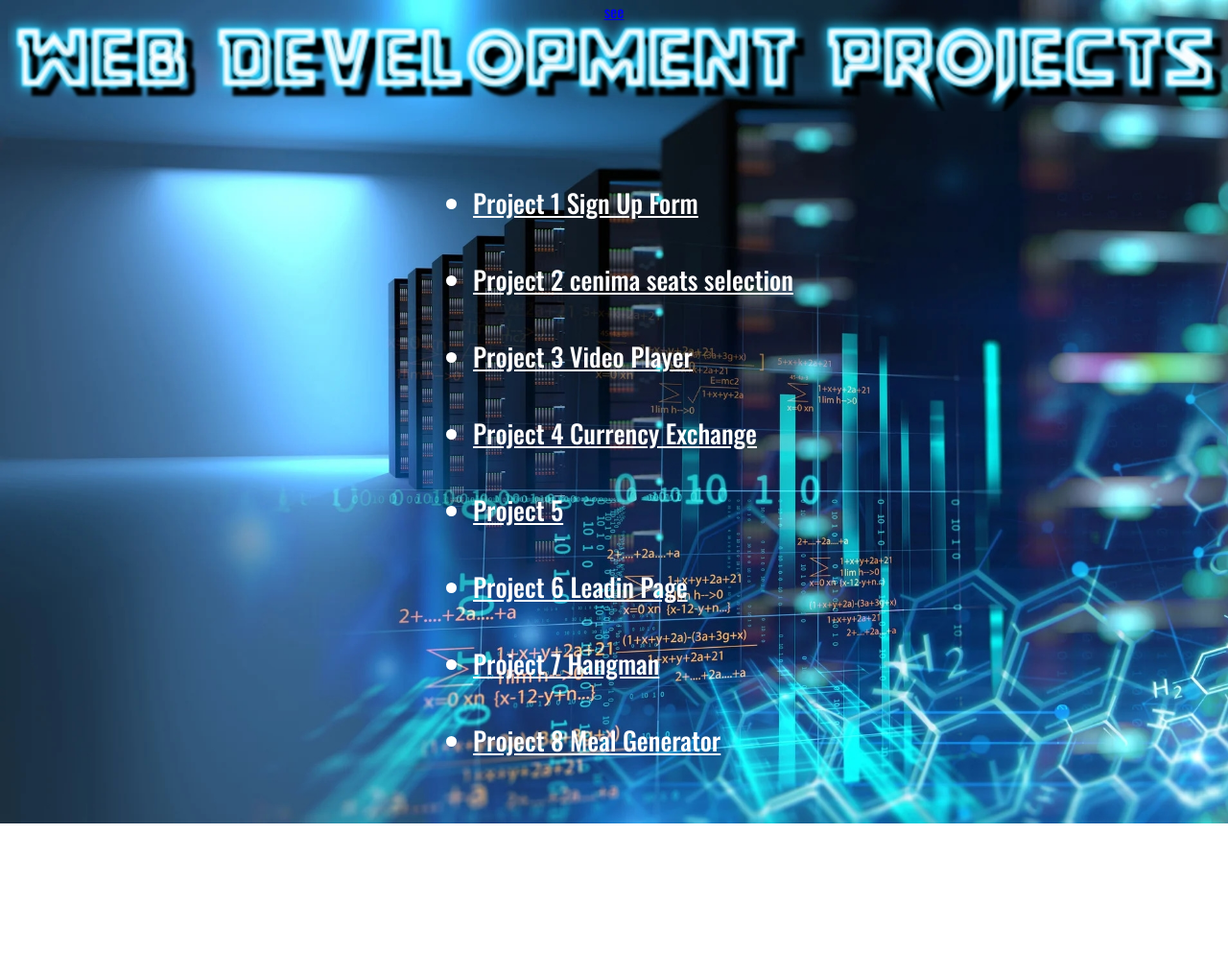
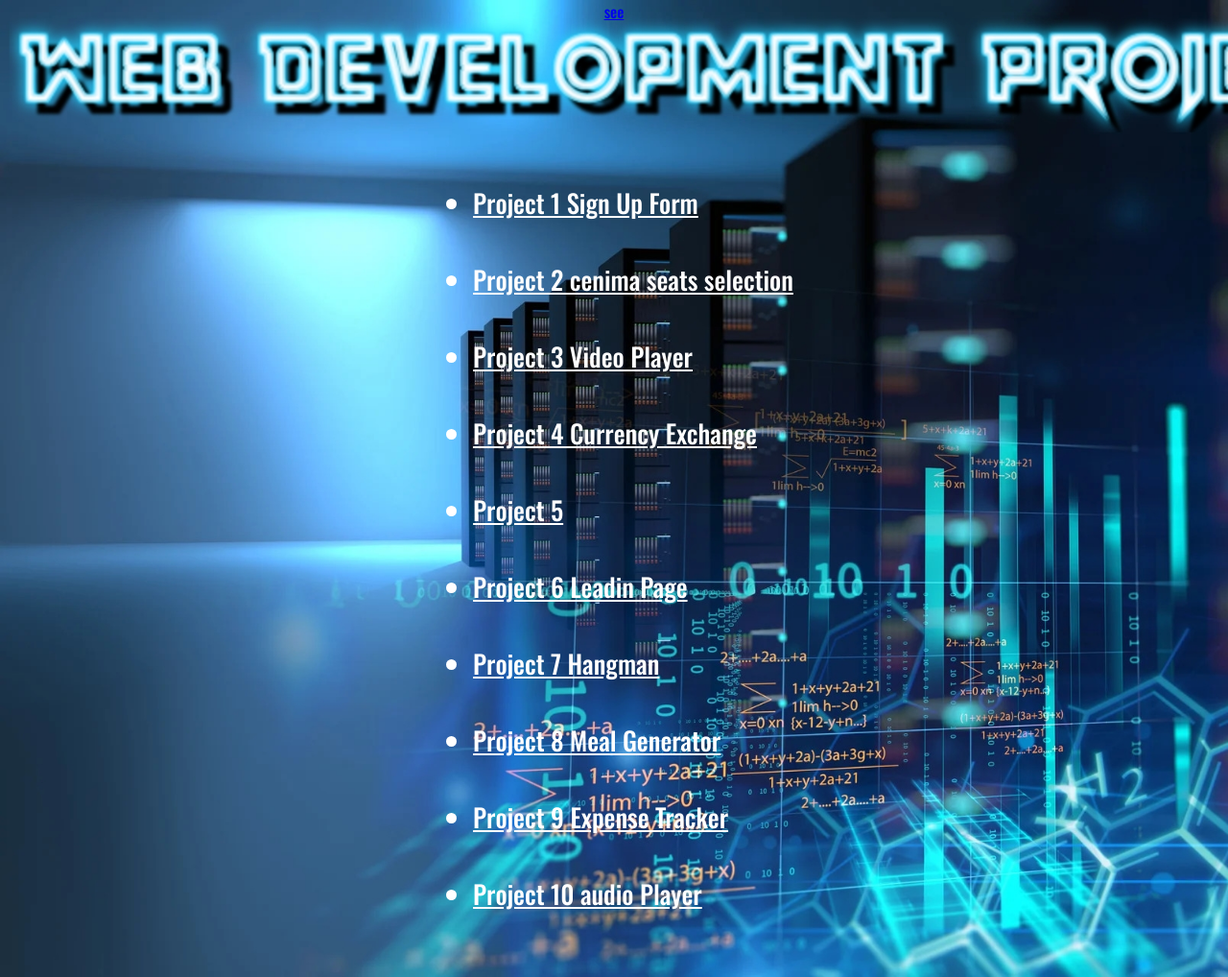
Before and after one commit to sufiyan0/projects, a plain HTML site: page index.html in a window 1280 px wide. Shown: the whole page at 96% size. Before the commit the page ends 858 px from the top, so only its background shows below. Drawn offline with nearby package versions, Linux system fonts and the light colour scheme.

Commit message:
Update index.html

```diff
--- a/index.html
+++ b/index.html
@@ -26,6 +26,8 @@
             <li><a href="project6/index.html"> Project 6 Leadin Page  </a><br><br></li>
             <li><a href="project7/index.html"> Project 7 Hangman  </a><br><br></li>
             <li><a href="project8/index.html"> Project 8 Meal Generator  </a><br><br></li>
+            <li><a href="project9/index.html"> Project 9 Expense Tracker  </a><br><br></li>
+            <li><a href="project10/index.html"> Project 10 audio Player  </a><br><br></li>
         </ul>
     </div>
 </body>
```
